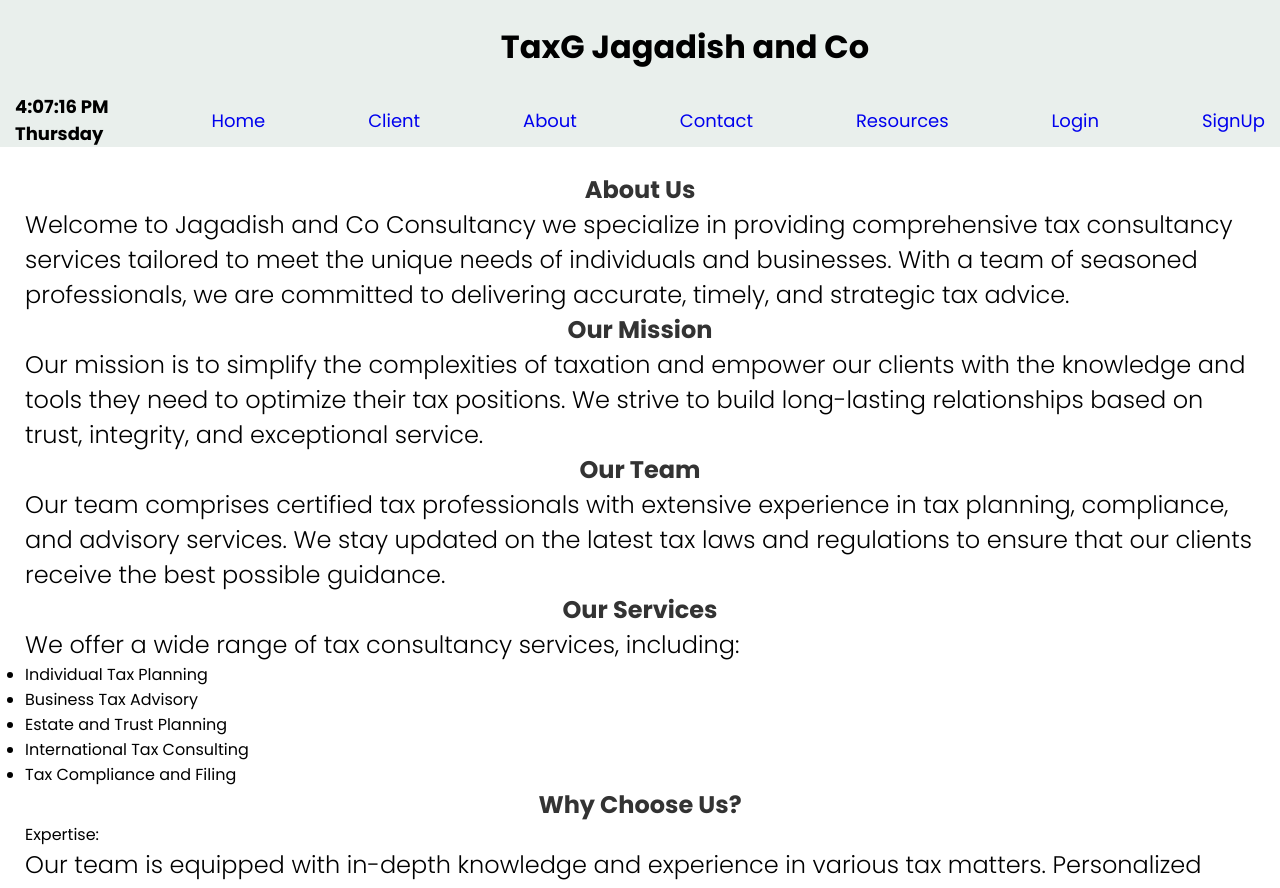
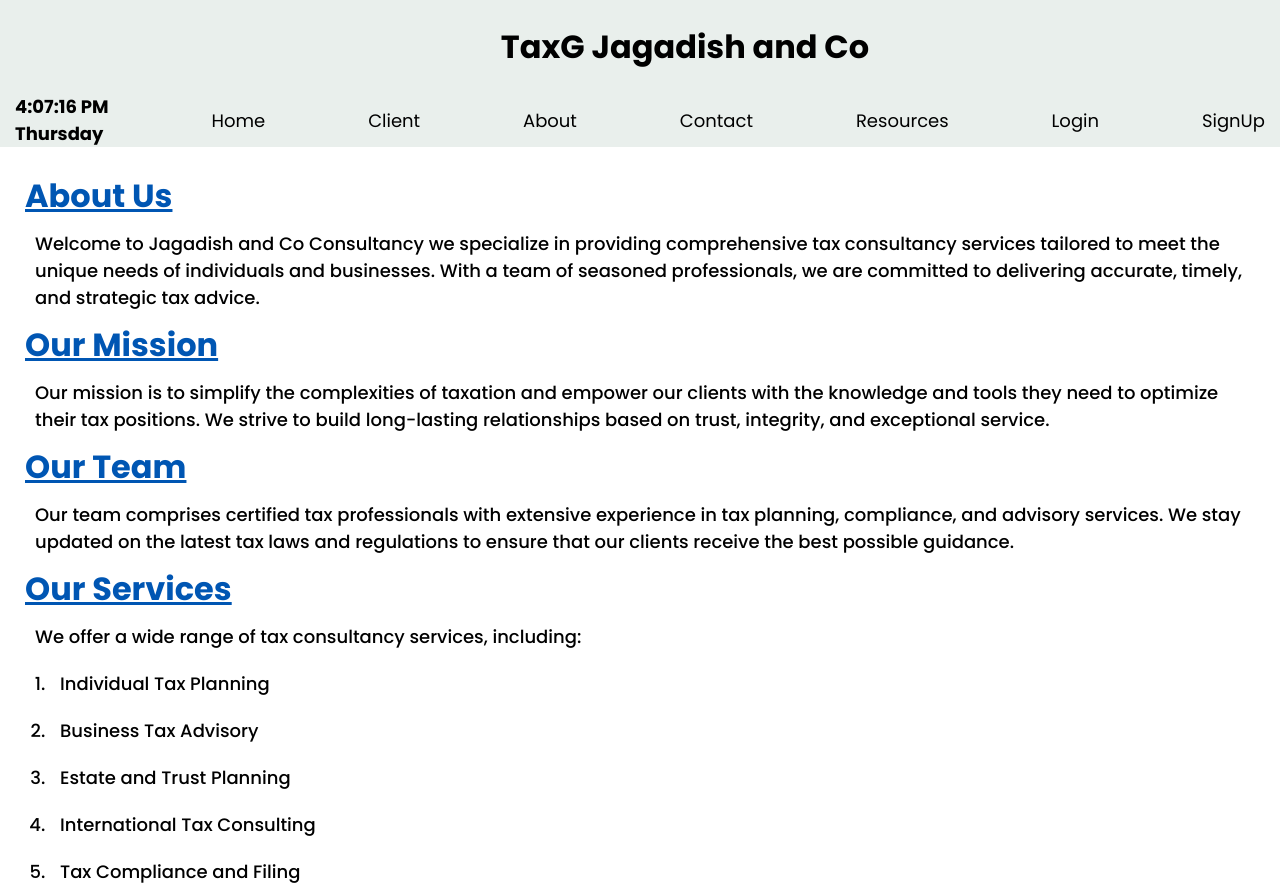
Before and after one commit to Rahulkn456/TaxG-main, a React (Create React App) app in the folder frontend/: page /about in a window 1280 px wide. Shown: the top 888 px of the page. Built offline with nearby package versions, Linux system fonts and the light colour scheme.

Commit message:
changes made in about page

```diff
--- a/frontend/src/components/header/Header.css
+++ b/frontend/src/components/header/Header.css
@@ -10,6 +10,9 @@
   padding-right: 15px;
 }
 
+.nav-link-tag {
+  color: black;
+}
 .navdiv {
   display: flex;
   align-items: center;
--- a/frontend/src/components/header/Header.jsx
+++ b/frontend/src/components/header/Header.jsx
@@ -34,13 +34,27 @@ const Header = () => {
       <nav className="navbar">
         <div className="navdiv">
           <Clock />
-          <Link to="home">Home</Link>
-          <Link to="client">Client</Link>
-          <Link to="about">About</Link>
-          <Link to="contact">Contact</Link>
-          <Link to="resources">Resources</Link>
-          <Link to="login">Login</Link>
-          <Link to="signUp">SignUp</Link>
+          <Link to="home" className="nav-link-tag">
+            Home
+          </Link>
+          <Link to="client" className="nav-link-tag">
+            Client
+          </Link>
+          <Link to="about" className="nav-link-tag">
+            About
+          </Link>
+          <Link to="contact" className="nav-link-tag">
+            Contact
+          </Link>
+          <Link to="resources" className="nav-link-tag">
+            Resources
+          </Link>
+          <Link to="login" className="nav-link-tag">
+            Login
+          </Link>
+          <Link to="signUp" className="nav-link-tag">
+            SignUp
+          </Link>
           <Outlet />
         </div>
       </nav>
--- a/frontend/src/pages/about/About.css
+++ b/frontend/src/pages/about/About.css
@@ -2,3 +2,32 @@
   padding: 10px;
   margin: 15px;
 }
+
+.about-h2 {
+  font-size: 32px;
+  text-align: left;
+  color: #0056b3;
+  text-decoration: underline;
+}
+
+.about-para {
+  font-size: 18px;
+  font-weight: 500;
+  padding: 10px;
+}
+
+.about-span {
+  font-weight: bold;
+  font-size: 24px;
+  font-weight: 500;
+}
+
+.about-list {
+  font-size: 18px;
+  font-weight: 500;
+  padding: 10px;
+  margin-left: 25px;
+}
+ul {
+  list-style: numeric;
+}
--- a/frontend/src/pages/about/about.jsx
+++ b/frontend/src/pages/about/about.jsx
@@ -8,8 +8,8 @@ const About = () => {
     <div>
       <Header />
       <div className="about-container">
-        <h2>About Us</h2>
-        <p>
+        <h2 className="about-h2">About Us</h2>
+        <p className="about-para">
           Welcome to Jagadish and Co Consultancy we specialize in providing
           comprehensive tax consultancy services tailored to meet the unique
           needs of individuals and businesses. With a team of seasoned
@@ -17,40 +17,42 @@ const About = () => {
           strategic tax advice.
         </p>
 
-        <h2>Our Mission </h2>
+        <h2 className="about-h2">Our Mission </h2>
 
-        <p>
+        <p className="about-para">
           Our mission is to simplify the complexities of taxation and empower
           our clients with the knowledge and tools they need to optimize their
           tax positions. We strive to build long-lasting relationships based on
           trust, integrity, and exceptional service.
         </p>
 
-        <h2>Our Team</h2>
+        <h2 className="about-h2">Our Team</h2>
 
-        <p>
+        <p className="about-para">
           Our team comprises certified tax professionals with extensive
           experience in tax planning, compliance, and advisory services. We stay
           updated on the latest tax laws and regulations to ensure that our
           clients receive the best possible guidance.
         </p>
 
-        <h2>Our Services</h2>
+        <h2 className="about-h2">Our Services</h2>
 
-        <p>We offer a wide range of tax consultancy services, including:</p>
+        <p className="about-para">
+          We offer a wide range of tax consultancy services, including:
+        </p>
 
         <ul>
-          <li>Individual Tax Planning</li>
-          <li>Business Tax Advisory</li>
-          <li>Estate and Trust Planning</li>
-          <li>International Tax Consulting</li>
-          <li>Tax Compliance and Filing</li>
+          <li className="about-list">Individual Tax Planning</li>
+          <li className="about-list">Business Tax Advisory</li>
+          <li className="about-list">Estate and Trust Planning</li>
+          <li className="about-list">International Tax Consulting</li>
+          <li className="about-list">Tax Compliance and Filing</li>
         </ul>
 
-        <h2>Why Choose Us?</h2>
+        <h2 className="about-h2">Why Choose Us?</h2>
 
-        <span>Expertise:</span>
-        <p>
+        <span className="about-span">Expertise:</span>
+        <p className="about-para">
           Our team is equipped with in-depth knowledge and experience in various
           tax matters. Personalized Service: We understand that each client’s
           needs are unique, and we tailor our services accordingly. Transparent
@@ -58,9 +60,9 @@ const About = () => {
           you understand your tax situation.
         </p>
 
-        <h2>Get in Touch</h2>
+        <h2 className="about-h2">Get in Touch</h2>
 
-        <p>
+        <p className="about-para">
           Whether you're an individual looking for personal tax advice or a
           business seeking to navigate complex tax issues, we’re here to help.
           Contact us today to schedule a consultation and discover how we can
```
